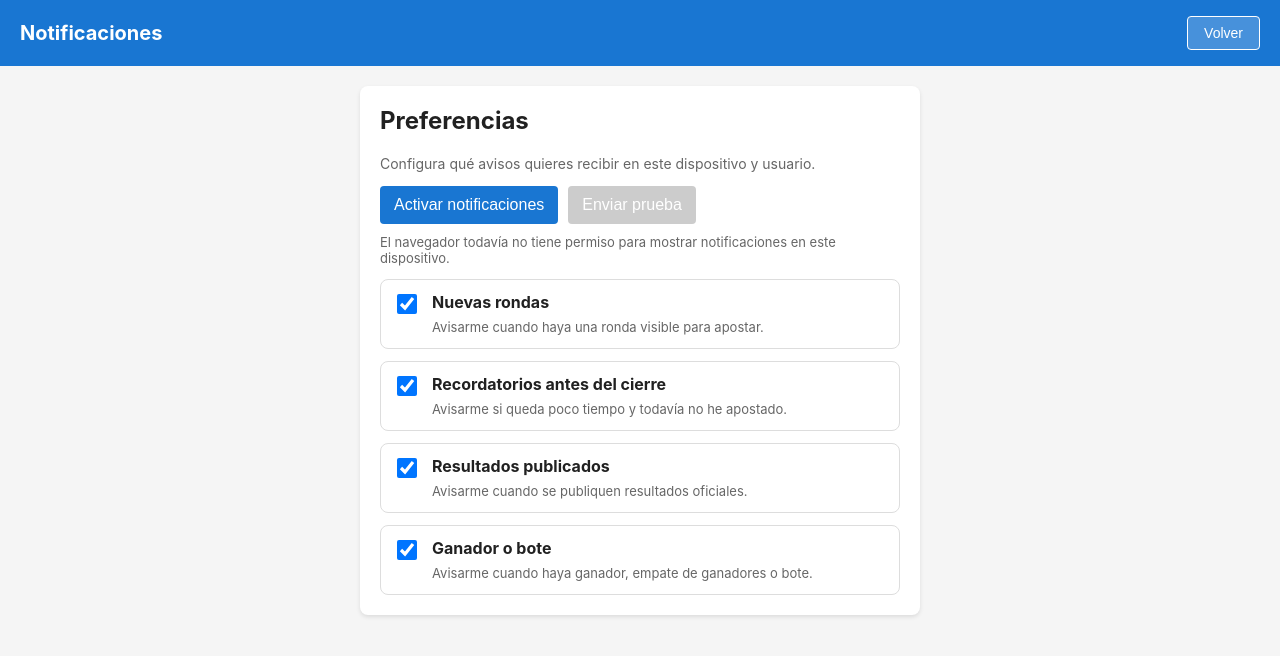
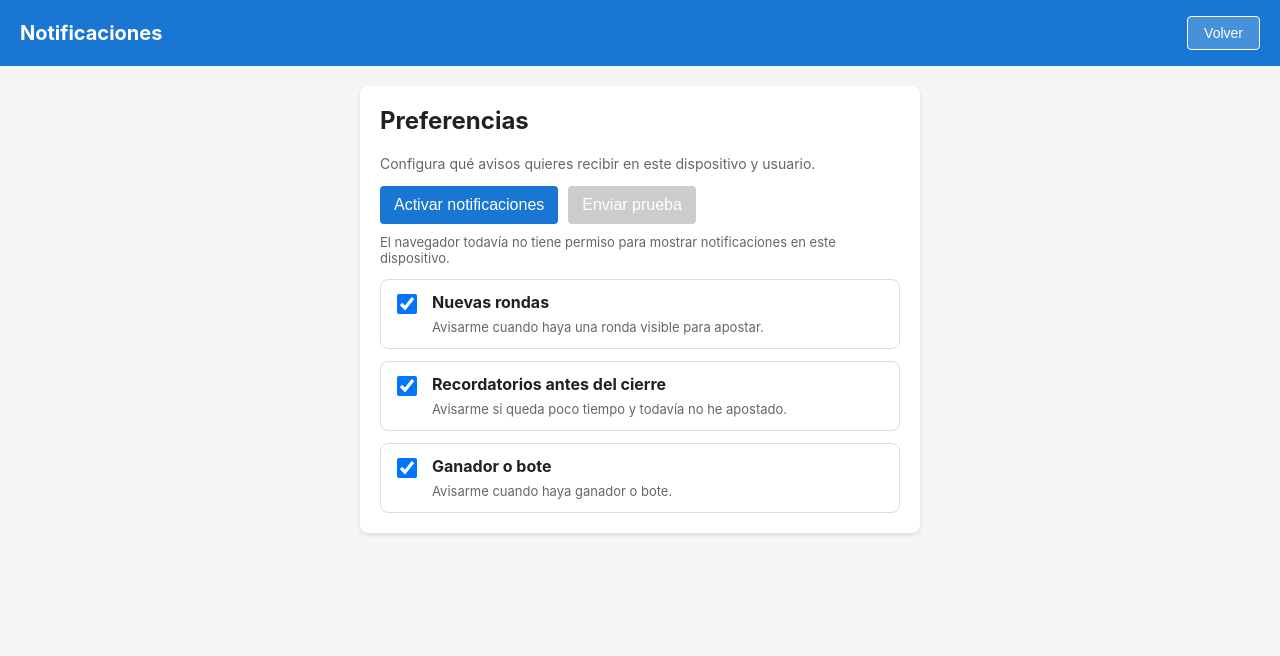
Before and after one commit to Ant0ni0Calder0n/Porreta, a React (Vite) app: page /Porreta/notifications in a window 1280 px wide. Shown: the top 656 px of the page. Built offline with nearby package versions, Linux system fonts and the light colour scheme; no server answers; the database is empty; sample sign-in values are in the browser's storage.

Commit message:
ajusta preferencias de notificaciones

```diff
--- a/src/components/NotificationSettings.tsx
+++ b/src/components/NotificationSettings.tsx
@@ -9,7 +9,6 @@ import { hasNotificationPermission, requestNotificationPermission, sendTestNotif
 const defaultSettings: NotificationSettingsType = {
   newRounds: true,
   deadlineReminders: true,
-  resultsPublished: true,
   winnersAndBote: true
 };
 
@@ -101,14 +100,9 @@ const NotificationSettings: React.FC = () => {
       description: 'Avisarme si queda poco tiempo y todavía no he apostado.'
     },
     {
-      key: 'resultsPublished',
-      title: 'Resultados publicados',
-      description: 'Avisarme cuando se publiquen resultados oficiales.'
-    },
-    {
       key: 'winnersAndBote',
       title: 'Ganador o bote',
-      description: 'Avisarme cuando haya ganador, empate de ganadores o bote.'
+      description: 'Avisarme cuando haya ganador o bote.'
     }
   ];
 
--- a/src/contexts/AuthContext.tsx
+++ b/src/contexts/AuthContext.tsx
@@ -103,7 +103,6 @@ export const AuthProvider: React.FC<{ children: ReactNode }> = ({ children }) =>
       notificationSettings: {
         newRounds: true,
         deadlineReminders: true,
-        resultsPublished: true,
         winnersAndBote: true
       }
     });
--- a/src/types.ts
+++ b/src/types.ts
@@ -5,7 +5,6 @@ export type UserRole = 'member' | 'admin';
 export interface NotificationSettings {
   newRounds: boolean;
   deadlineReminders: boolean;
-  resultsPublished: boolean;
   winnersAndBote: boolean;
 }
 
```
Also changed, not shown: public/firebase-messaging-sw.js (+18 -2 lines), 1 other file (tests, documents, lock files or other folders).
